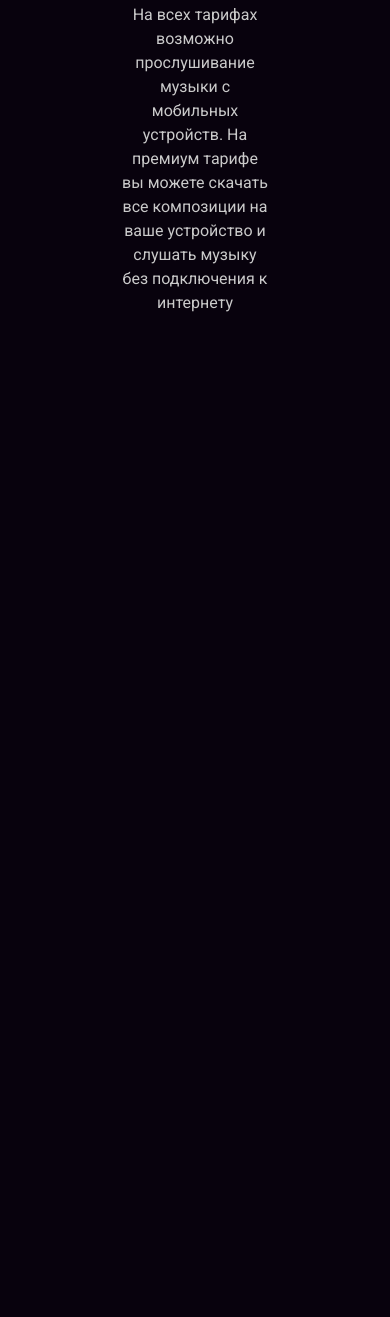
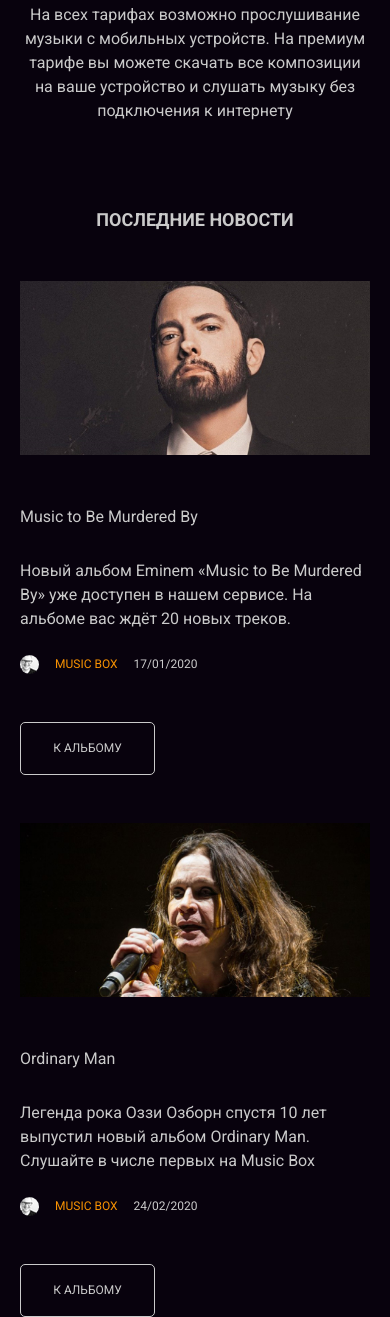
Before and after one commit to Sitdikov-Denis/Music-box, a plain HTML site: page index.html in a window 390 px wide. Shown: the part 2857-4174 px from the top of the page. Before the commit the page ends 3172 px from the top, so only its background shows below. Drawn offline with Linux system fonts and the light colour scheme.

Commit message:
add news-items

```diff
--- a/index.html
+++ b/index.html
@@ -15,6 +15,7 @@
 <body>
 
     <div class="main">
+
         <div class="page-description">
             <header>
                 <nav class='header'>
@@ -66,7 +67,7 @@
                     </div>
                     <a class="pricing-item__button" href="#">Оформить</a>
                     <div class="pricing-footer">Оплата в месяц. Бесплатный тариф предоставляет
-                         доступ ко всей коллекции музыки. Присутствует реклама</div>
+                        доступ ко всей коллекции музыки. Присутствует реклама</div>
                 </div>
 
                 <div class="pricing-item bg-standard">
@@ -77,7 +78,7 @@
                     </div>
                     <a class="pricing-item__button" href="#">Оформить</a>
                     <div class="pricing-footer">Оплата в месяц. Стандартный тариф предоставляет
-                         доступ ко всей коллекции музыки в среднем качестве</div>
+                        доступ ко всей коллекции музыки в среднем качестве</div>
                 </div>
 
                 <div class="pricing-item bg-premium">
@@ -88,16 +89,66 @@
                     </div>
                     <a class="pricing-item__button" href="#">Оформить</a>
                     <div class="pricing-footer">Оплата в месяц. Премиум тариф предоставляет
-                         доступ ко всей коллекции музыки в высоком качестве</div>
+                        доступ ко всей коллекции музыки в высоком качестве</div>
                 </div>
-
 
             </div>
             <div class="pricing-items__footer">
                 На всех тарифах возможно прослушивание музыки с мобильных устройств.
-                 На премиум тарифе вы можете скачать все композиции на ваше устройство
-                  и слушать музыку без подключения к интернету
+                На премиум тарифе вы можете скачать все композиции на ваше устройство
+                и слушать музыку без подключения к интернету
             </div>
+        </div>
+
+        <div class="news-items">
+
+            <h3 class="news-items__h3">Последние новости</h3>
+
+            <div class="news-item">
+                <img class="news-item__photo" src="./img/Eminem.jpg" alt="Eminem">
+                <div class="news-item__body">
+                    <h3 class="news-item__body-title">Music to Be Murdered By</h3>
+                    <p class="news-item__body-text">
+                        Новый альбом Eminem «Music to
+                        Be Murdered By» уже доступен в нашем сервисе.
+                        На альбоме вас ждёт 20 новых треков.</p>
+
+                    <div class="news-item__footer">
+                        <div class="news-item__author">
+                            <img src="./img/author.jpg" alt="" class="news-item__author-photo">
+                            <p class="news-item__author-name">Music box</p>
+                            <p class="news-item__author-date">17/01/2020</p>
+                        </div>
+                        <a class="news-item__button" href="#">К альбому</a>
+                    </div>
+                </div>
+
+            </div>
+
+            <div class="news-item">
+
+                <div class="news-item__body">
+                    <h3 class="news-item__body-title">Ordinary Man</h3>
+                    <p class="news-item__body-text">
+                        Легенда рока Оззи Озборн спустя 10 лет выпустил
+                        новый альбом Ordinary Man. Слушайте в числе первых на Music Box
+                    </p>
+
+                    <div class="news-item__footer">
+                        <div class="news-item__author">
+                            <img src="./img/author.jpg" alt="" class="news-item__author-photo">
+                            <p class="news-item__author-name">Music box</p>
+                            <p class="news-item__author-date">24/02/2020</p>
+                        </div>
+                        <a class="news-item__button" href="#">К альбому</a>
+                    </div>
+
+                </div>
+
+                <img class="news-item__photo" src="./img/Ozborn.jpg" alt="Ozzi Ozborn">
+
+            </div>
+
         </div>
 
     </div>
--- a/style/app.scss
+++ b/style/app.scss
@@ -1,3 +1,4 @@
 @import url(./page-description/page-description.css);
 @import url(./pricing-items.css);
+@import url(./news-items.css);
 @import url(./general.css);
--- /dev/null
+++ b/style/news-items.scss
@@ -0,0 +1,154 @@
+.news-items {
+    margin: 83px 120px 0 120px;
+
+    &__h3 {
+        font-size: 38px;
+        font-weight: 700;
+        line-height: 57px;
+        text-transform: uppercase;
+    }
+}
+
+.news-item {
+    display: flex;
+    margin: 48px 0 0 0;
+
+    &__photo {
+        width: 575px;
+        height: 286px;
+        &:nth-child(even) {
+            margin: 0 0 0 50px;
+        }
+        &:nth-child(odd) {
+            margin: 0 50px 0 0;
+        }
+    }
+
+    &__body {
+        display: flex;
+        flex-direction: column;
+    }
+
+    &__body-title {
+        font-size: 30px;
+        font-weight: 400;
+        line-height: 45px;
+        text-align: left;
+    }
+
+    &__body-text {
+        font-size: 16px;
+        font-weight: 400;
+        line-height: 24px;
+        margin: 30px 0 24px 0;
+        text-align: left;
+    }
+
+    &__footer {
+        display: flex;
+        flex-direction: column;
+    }
+
+    &__author {
+        display: flex;
+
+
+    }
+
+    &__author-photo {
+        margin: 0 16px 0 0;
+        width: 19px;
+        height: 19px;
+        border-radius: 9.5px;
+
+    }
+
+    &__author-name {
+        margin: 0 16px 0 0;
+        color: #F89202;
+        text-transform: uppercase;
+        font-size: 12px;
+        font-weight: 400;
+        line-height: 19px;
+    }
+
+    &__author-date {
+        font-size: 12px;
+        font-weight: 400;
+        line-height: 19px;
+        vertical-align: baseline;
+    }
+
+    &__button {
+        display: flex;
+        align-items: center;
+        justify-content: center;
+        color: #CACACA;
+        text-transform: uppercase;
+        font-size: 12px;
+        font-weight: 400;
+        line-height: 19px;
+        margin: 48px 0 0 0;
+        width: 135px;
+        height: 53px;
+        border: 1px solid #CACACA;
+        border-radius: 5px;
+    }
+}
+
+@media (max-width: 930px) {
+    .news-items {
+        margin: 83px 90px 0 90px;
+    }
+
+    .news-item {
+        flex-direction: column;
+
+        &__body {
+            order: 2;
+        }
+
+        &__body-title {
+            margin: 50px 0 0 0;
+            font-size: 16px;
+            line-height: 24px;
+        }
+
+        &__photo {
+            order: 1;
+            &:nth-child(even) {
+                margin: 0 0 0 0;
+            }
+            &:nth-child(odd) {
+                margin: 0 0 0 0;
+            }
+        }
+}
+}
+
+@media (max-width: 680px) {
+    .news-items {
+        margin: 83px 60px 0 60px;
+
+        &__h3 {
+            font-size: 18px;
+            line-height: 27px;
+        }
+    }
+
+    .news-item {
+        flex-direction: column;
+
+        &__photo {
+            max-width: 374px;
+            width: 100%;
+            height: 100%;
+        }
+}
+}
+
+@media (max-width: 440px) {
+    .news-items {
+        margin: 83px 20px 0 20px;
+    }
+}
--- a/style/pricing-items.scss
+++ b/style/pricing-items.scss
@@ -45,10 +45,6 @@
     background-size: contain;
     margin: 0 0 0 0;
     border-radius: 20px;
-
-    &:nth-child(even) {
-        // margin: 0 47px 0 47px;
-    }
 
     &__h3 {
     font-size: 24px;
@@ -110,17 +106,49 @@
 @media (max-width: 930px) {
     .pricing-items {
         margin: 0 90px 30px 90px;
+        &__footer {
+            margin: 43px 90px 0 90px;
+        }
     }
+
 }
 
 @media (max-width: 680px) {
     .pricing-items {
         margin: 0 60px 30px 60px;
+        &__footer {
+            margin: 43px 60px 0 60px;
+        }
     }
 }
 
 @media (max-width: 460px) {
     .pricing-items {
         margin: 0 20px 30px 20px;
+        &__footer {
+            margin: 43px 20px 0 20px;
+        }
     }
 }
+
+@media (max-width: 380px) {
+    .pricing-item {
+        margin: 0 auto;
+        width: 300px;
+        height: 500px;
+
+        &__button {
+            width: 280px;
+        }
+    }
+
+    .pricing-footer {
+        margin: 20px auto 0 auto;
+        width: 280px;
+    }
+
+    .pricing-value {
+        margin: 150px auto 30px auto;
+    }
+
+}
```
Also changed, not shown: img/Eminem.jpg (added), img/Ozborn.jpg (added), img/author.jpg (added), style/app.css, style/general.css, style/news-items.css (added), style/pricing-items.css, 4 other files.
